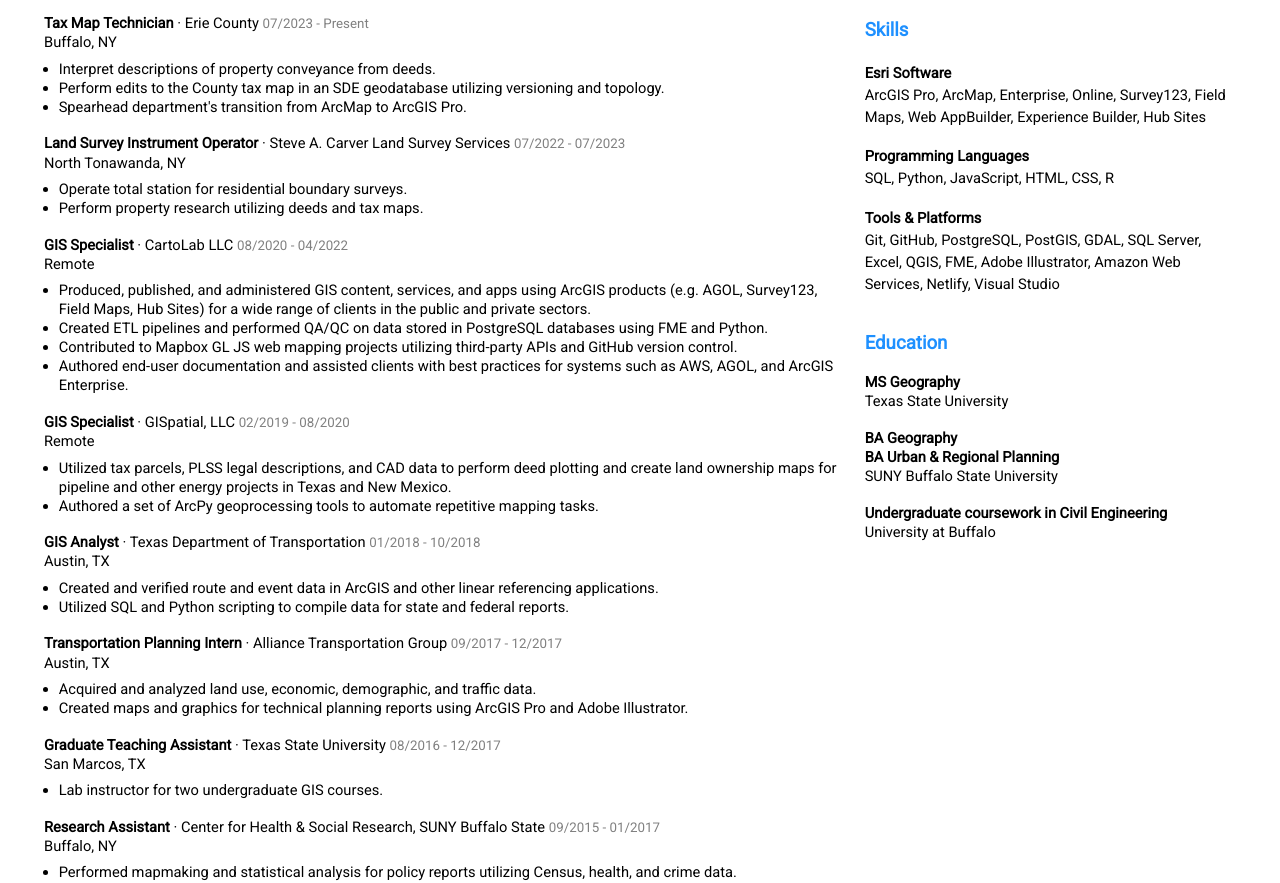
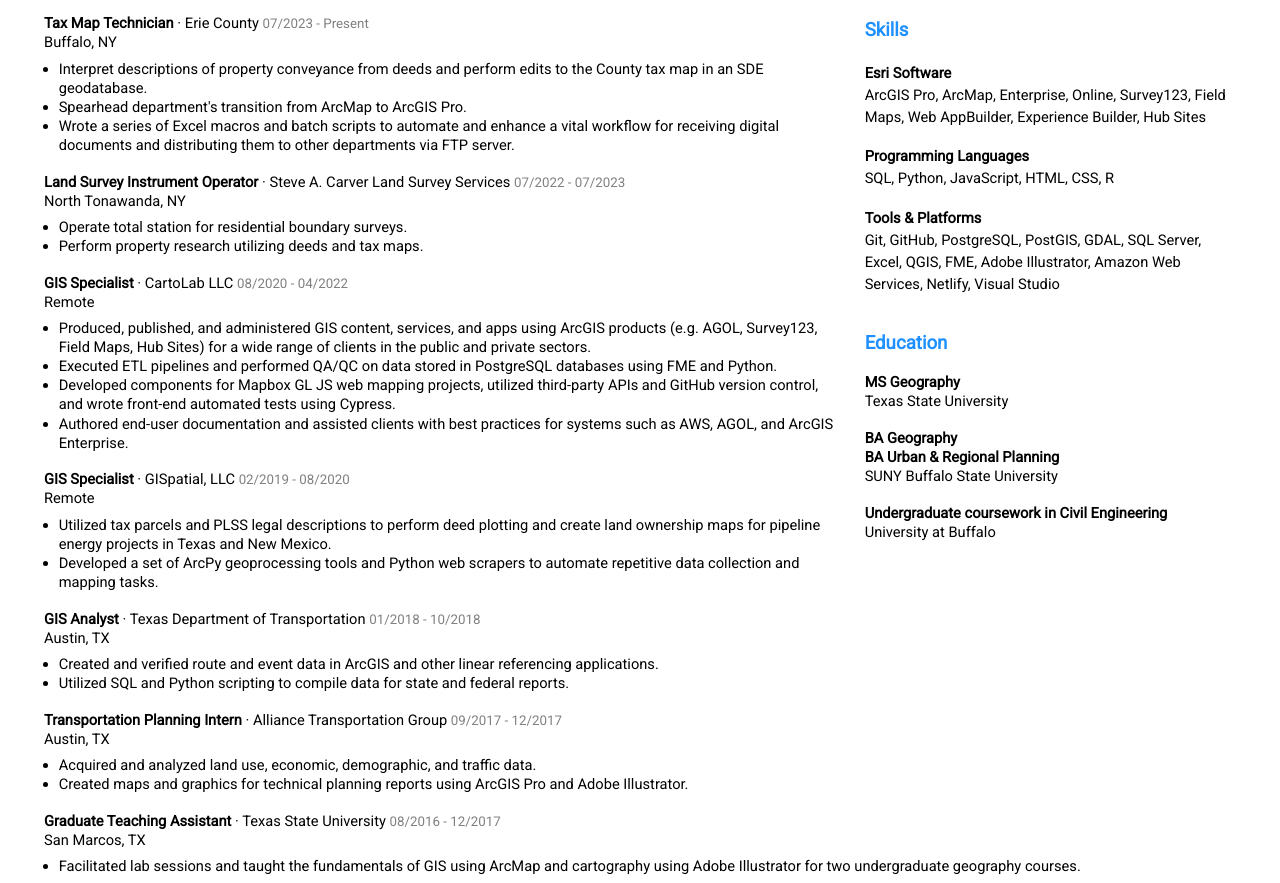
Before and after one commit to geo-jones/html-resume, a plain HTML site: page index.html in a window 1280 px wide. Shown: the part 204-1087 px from the top of the page. Drawn offline with nearby package versions, Linux system fonts and the light colour scheme.

Commit message:
add bullet points and edit language

```diff
--- a/index.html
+++ b/index.html
@@ -83,7 +83,7 @@
       <div class="section-block" id="title">
         <h1>Paula Jones</h1>
         <p id="about">Experienced geospatial specialist with a focus on data wrangling, spatial analysis, and web
-          development</p>
+          development.</p>
       </div>
       <div class="section-block" id="experience">
         <h2>
@@ -96,9 +96,11 @@
           <br>
           Buffalo, NY
           <ul>
-            <li>Interpret descriptions of property conveyance from deeds.</li>
-            <li>Perform edits to the County tax map in an SDE geodatabase utilizing versioning and topology.</li>
+            <li>Interpret descriptions of property conveyance from deeds and perform edits to the County tax map in an
+              SDE geodatabase.</li>
             <li>Spearhead department's transition from ArcMap to ArcGIS Pro.</li>
+            <li>Wrote a series of Excel macros and batch scripts to automate and enhance a vital workflow for receiving
+              digital documents and distributing them to other departments via FTP server.</li>
           </ul>
         </div>
         <div class="item">
@@ -123,9 +125,10 @@
               management, and spatial analysis for a diverse client base.</li> -->
             <li>Produced, published, and administered GIS content, services, and apps using ArcGIS products (e.g. AGOL,
               Survey123, Field Maps, Hub Sites) for a wide range of clients in the public and private sectors.</li>
-            <li>Created ETL pipelines and performed QA/QC on data stored in PostgreSQL databases using FME and
+            <li>Executed ETL pipelines and performed QA/QC on data stored in PostgreSQL databases using FME and
               Python.</li>
-            <li>Contributed to Mapbox GL JS web mapping projects utilizing third-party APIs and GitHub version control.
+            <li>Developed components for Mapbox GL JS web mapping projects, utilized third-party APIs and GitHub version
+              control, and wrote front-end automated tests using Cypress.
             </li>
             <li>Authored end-user documentation and assisted clients with best practices for systems such as AWS, AGOL,
               and ArcGIS Enterprise.</li>
@@ -138,11 +141,13 @@
           <br>
           Remote
           <ul>
-            <li>Utilized tax parcels, PLSS legal descriptions, and CAD data to perform deed plotting
-              and create land ownership maps for pipeline and other energy projects in Texas and New Mexico.</li>
-            <li>Authored a set of ArcPy geoprocessing tools to automate repetitive mapping tasks.
+            <li>Utilized tax parcels and PLSS legal descriptions to perform deed plotting
+              and create land ownership maps for pipeline energy projects in Texas and New Mexico.</li>
+            <li>Developed a set of ArcPy geoprocessing tools and Python web scrapers to automate repetitive data
+              collection and mapping tasks.
           </ul>
         </div>
+        <div class="pagebreak"></div>
         <div class="item">
           <span class="job-title">GIS Analyst</span>
           <span class="company">&middot; <a href="https://gis-txdot.opendata.arcgis.com/" target="_blank">Texas
@@ -157,7 +162,6 @@
             <!-- <li>Provided technical assistance, maps, and data reports to TxDOT Districts, local governments, consultants, and other users of roadway data.</li> -->
           </ul>
         </div>
-        <div class="pagebreak"></div>
         <div class="item">
           <span class="job-title">Transportation Planning Intern</span>
           <span class="company">&middot; <a href="https://alliance-transportation.com/" target="_blank">Alliance
@@ -179,7 +183,8 @@
           <br>
           San Marcos, TX
           <ul>
-            <li>Lab instructor for two undergraduate GIS courses.</li>
+            <li>Facilitated lab sessions and taught the fundamentals of GIS using ArcMap and cartography using Adobe
+              Illustrator for two undergraduate geography courses.</li>
             <!-- <li>Analyzed socioeconomic and land use data to assess market potential for compensatory wetland
               mitigation.</li> -->
           </ul>
@@ -207,7 +212,7 @@
           Buffalo, NY
           <ul>
             <li>Collected stormwater infrastructure data using a Trimble GPS unit.</li>
-            <li>Digitized stormwater conveyance features, performed QA/QC on field-collected data, and designed map
+            <li>Digitized stormwater conveyance features, performed QC on field-collected data, and designed map
               layouts in ArcMap.</li>
           </ul>
         </div>
```
